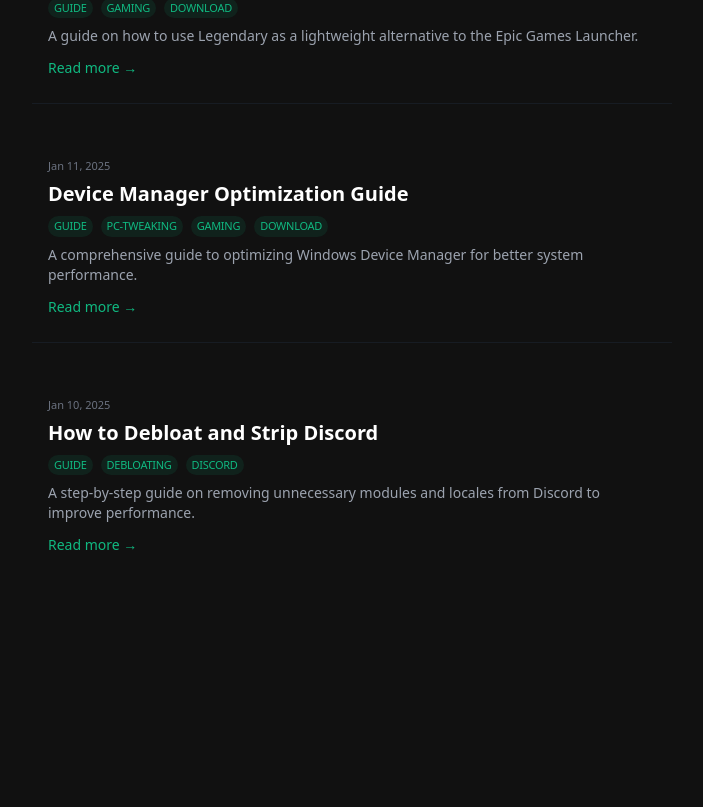
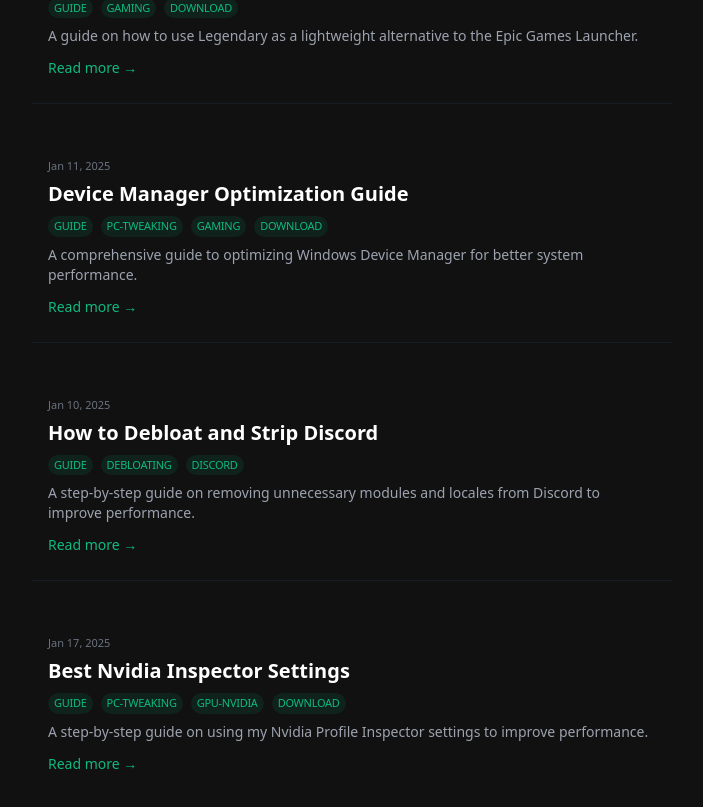
Before and after one commit to SJXHUD/SJXDev, a Next.js app: page / in a window 1280 px wide. Shown: the part 357-1164 px from the top of the page, without its empty margins (288-991 px from the left). Before the commit the page ends 961 px from the top, so only its background shows below. Built offline with nearby package versions, Linux system fonts and the light colour scheme.

Commit message:
Add files via upload

```diff
--- a/pages/index.js
+++ b/pages/index.js
@@ -8,7 +8,7 @@
   const [searchTerm, setSearchTerm] = useState('')
   const [selectedTags, setSelectedTags] = useState([])
 
-  const allTags = ['GUIDE', 'PC-TWEAKING', 'DEBLOATING', 'GAMING', 'TIPS', 'DOWNLOAD', 'DISCORD']
+  const allTags = ['GUIDE', 'PC-TWEAKING', 'DEBLOATING', 'GAMING', 'DOWNLOAD', 'GPU-NVIDIA', 'DOWNLOAD', 'CPU']
 
   const posts = [
     {
@@ -31,6 +31,13 @@
       tags: ['GUIDE', 'DEBLOATING', 'DISCORD'],
       description: 'A step-by-step guide on removing unnecessary modules and locales from Discord to improve performance.',
       slug: 'how-to-debloat-discord'
+    },
+    {
+      date: '2025-01-17',
+      title: 'Best Nvidia Inspector Settings',
+      tags: ['GUIDE', 'PC-TWEAKING', 'GPU-NVIDIA', 'DOWNLOAD'],
+      description: 'A step-by-step guide on using my Nvidia Profile Inspector settings to improve performance.',
+      slug: 'nvidia-inspector-settings'
     }
   ]
 
```
